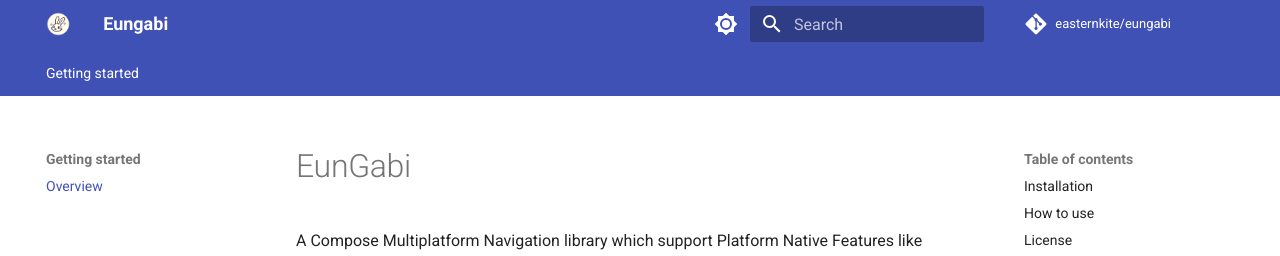
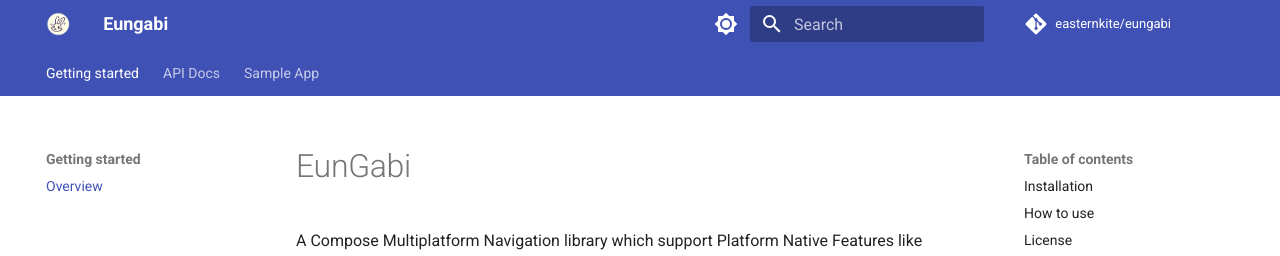
Before and after one commit to euuungb/eungabi, an MkDocs documentation site: the page built from docs/index.md, in a window 1280 px wide and 900 px high. Shown: the top 256 px of the window. Built offline with MkDocs 1.6.1 and Material for MkDocs 9.7.7, drawn with Linux system fonts in a browser that asks for light colours; comment, search, counter and statistics services are not loaded.

Commit message:
add api docs, sample app menu on mkdocs.yml

```diff
--- a/mkdocs.yml
+++ b/mkdocs.yml
@@ -14,6 +14,8 @@ copyright: Copyright &copy; 2024 easternkite
 nav:
   - Getting started:
       - Overview: index.md
+  - API Docs: 'https://easternkite.github.io/eungabi/api/'
+  - Sample App: 'https://easternkite.github.io/eungabi/sampleApp/'
 
   # Configuration
 theme:
```
